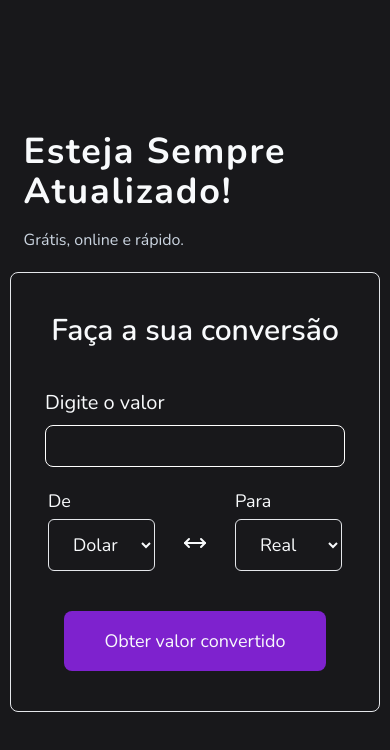
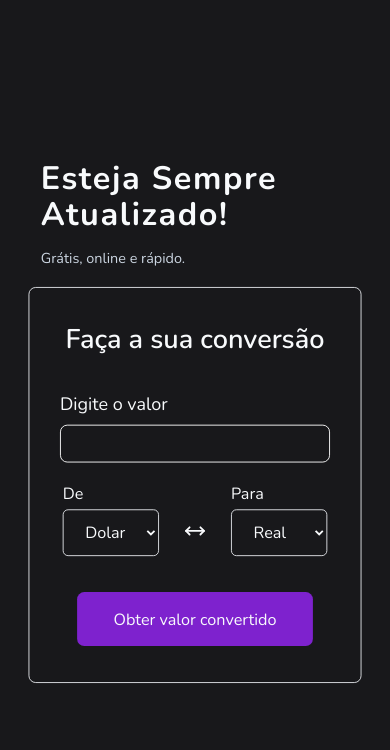
Before and after one commit to victorzld/cambio-facil, a React (Vite) app: page / in a window 390 px wide. Shown: the top 750 px of the page. Built offline with nearby package versions, Linux system fonts and the light colour scheme.

Commit message:
modifies responsiveness for mobile

```diff
--- a/src/App.tsx
+++ b/src/App.tsx
@@ -32,7 +32,7 @@ export function App() {
   return (
     <main className='max-w-[1216px] mx-auto'>
       <div className="text-slate-50 h-screen grid grid-cols-2 max-md:grid-cols-1">
-        <div className="flex flex-col items-center justify-center ">
+        <div className="flex flex-col items-center justify-center max-sm:scale-90">
 
           <div className='flex flex-col items-start -ml-20 gap-4 mb-5'>
             <div>
```
